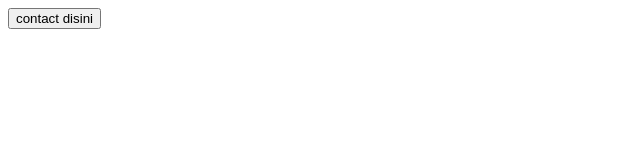
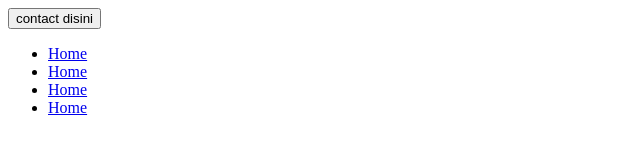
Before and after one commit to donylukmansyah/cobapushgit, a plain HTML site: page contact-us.html in a window 1280 px wide. Shown: the whole page, without its empty margins (0-640 px from the left). Drawn offline with Linux system fonts and the light colour scheme.

Commit message:
menambah menu list contact

```diff
--- a/contact-us.html
+++ b/contact-us.html
@@ -7,5 +7,16 @@
 </head>
 <body>
     <button>contact disini</button>
+
+    <div class="container">
+        <div class="box">
+            <ul>
+                <li><a href="#">Home</a></li>
+                <li><a href="#">Home</a></li>
+                <li><a href="#">Home</a></li>
+                <li><a href="#">Home</a></li>
+            </ul>
+        </div>
+    </div>
 </body>
 </html>
```
